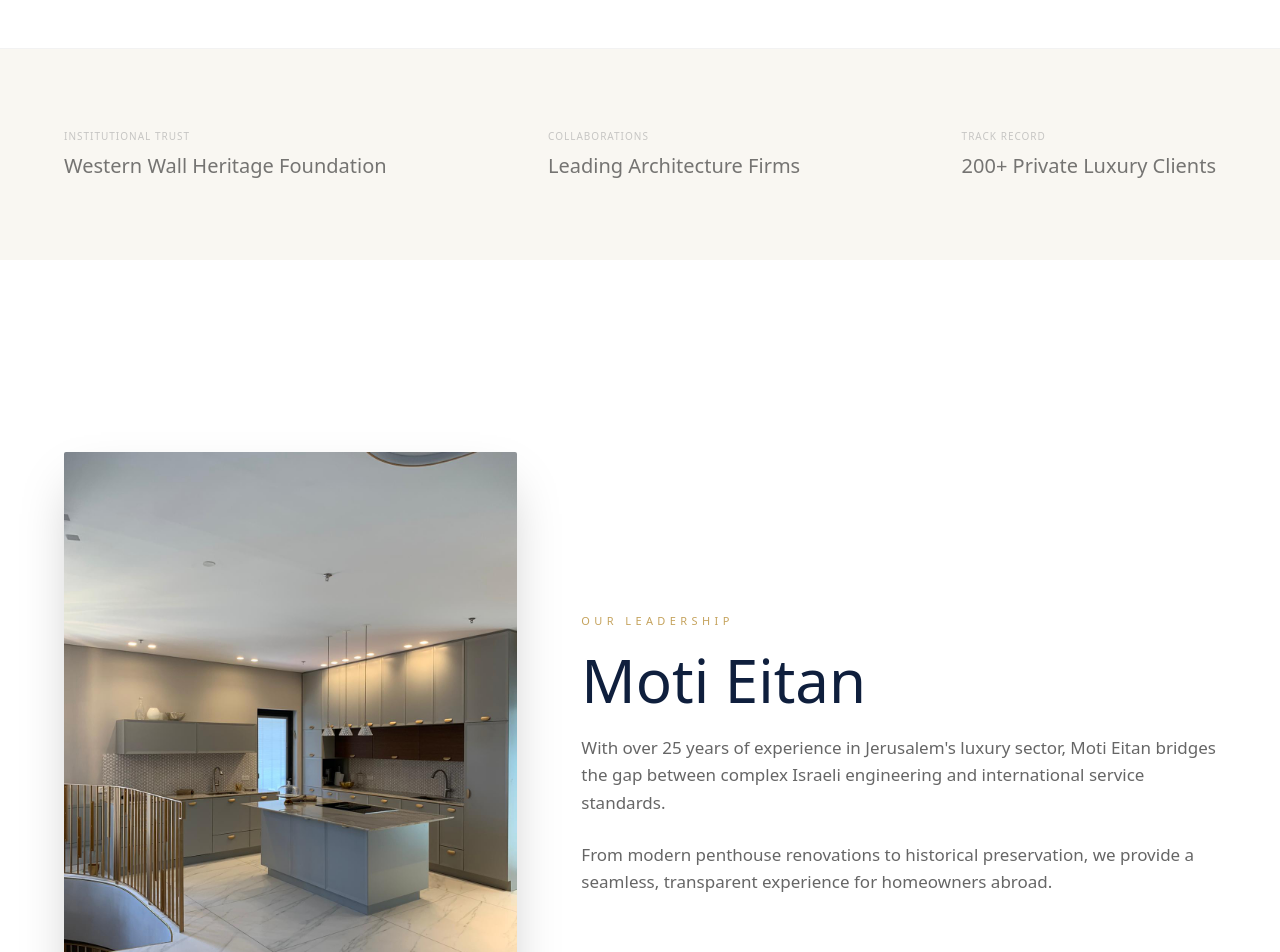
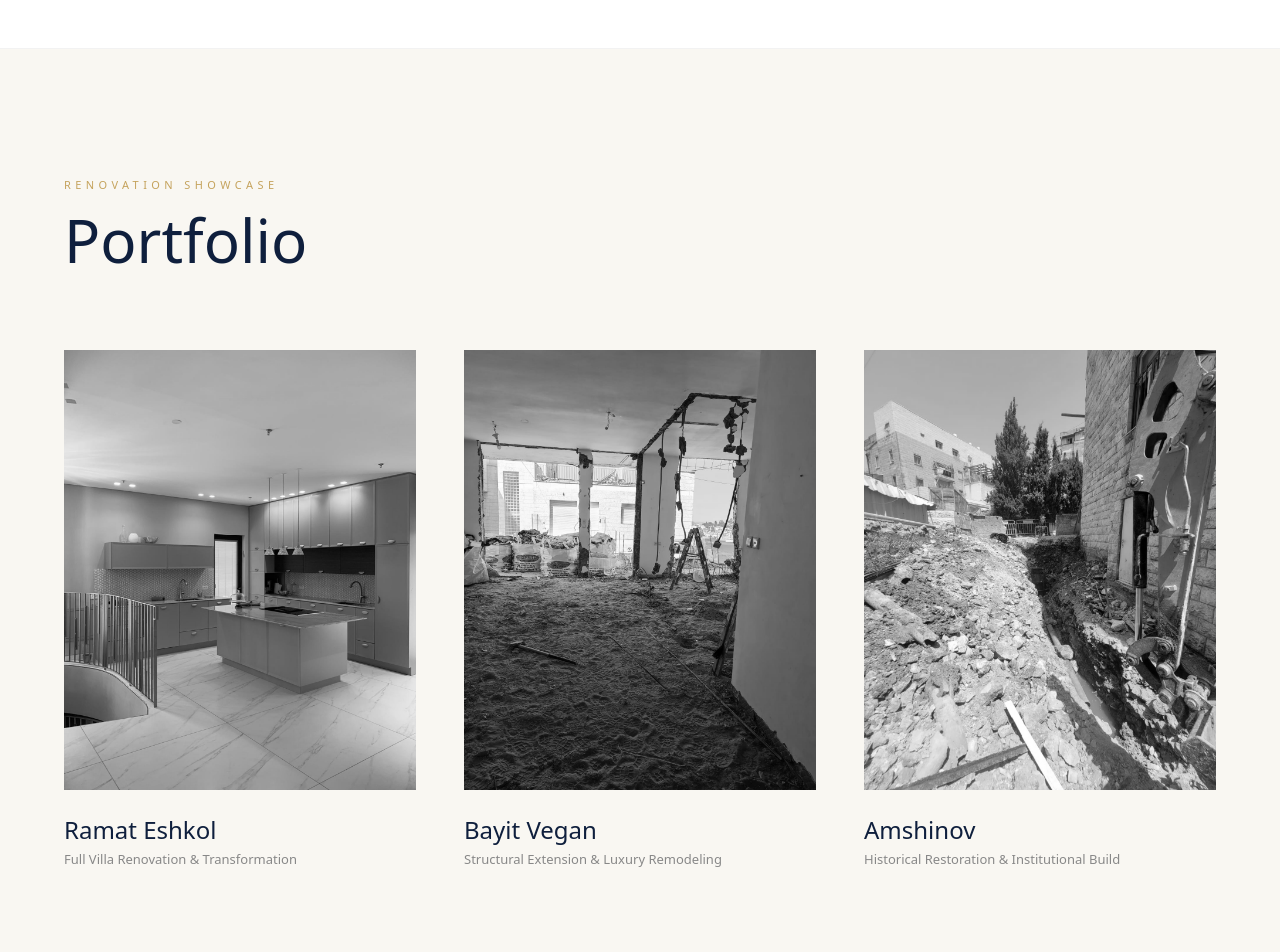
Before and after one commit to chananby/binyan-eitan-site, a Next.js app: page / in a window 1280 px wide. Shown: the part 1100-2052 px from the top of the page. Built offline with nearby package versions, Linux system fonts and the light colour scheme.

Commit message:
Update page.tsx

```diff
--- a/src/app/page.tsx
+++ b/src/app/page.tsx
@@ -18,9 +18,30 @@ const C = {
 };
 
 const PROJECTS = [
-  { title: "Ramat Eshkol", subtitle: "Full Villa Renovation & Transformation", image: "/ramat-eshkol.jpg", images: ["/ramat-eshkol.jpg", ...Array.from({ length: 10 }, (_, i) => `/ramat-eshkol-penthouse-${i + 1}.jpg`)], category: "Renovations" },
-  { title: "Bayit Vegan", subtitle: "Structural Extension & Luxury Remodeling", image: "/bayit-vegan.jpg", images: ["/bayit-vegan.jpg", ...Array.from({ length: 19 }, (_, i) => `/bayit-vegan-${i + 1}.jpg`)], category: "Engineering" },
-  { title: "Amshinov", subtitle: "Historical Restoration & Institutional Build", image: "/amshinov.jpg", images: ["/amshinov.jpg", ...Array.from({ length: 23 }, (_, i) => `/amshinov-${i + 1}.jpg`)], category: "Restoration" },
+  {
+    title: "Ramat Eshkol",
+    subtitle: "Full Villa Renovation & Transformation",
+    image: "/ramat-eshkol.jpg",
+    alt: "Luxury villa renovation and interior remodeling in Jerusalem Ramat Eshkol by Binyan Eitan",
+    images: ["/ramat-eshkol.jpg", ...Array.from({ length: 10 }, (_, i) => `/ramat-eshkol-penthouse-${i + 1}.jpg`)],
+    category: "Renovations"
+  },
+  {
+    title: "Bayit Vegan",
+    subtitle: "Structural Extension & Luxury Remodeling",
+    image: "/bayit-vegan.jpg",
+    alt: "Structural building addition and home extension in Bayit Vegan Jerusalem",
+    images: ["/bayit-vegan.jpg", ...Array.from({ length: 19 }, (_, i) => `/bayit-vegan-${i + 1}.jpg`)],
+    category: "Engineering"
+  },
+  {
+    title: "Amshinov",
+    subtitle: "Historical Restoration & Institutional Build",
+    image: "/amshinov.jpg",
+    alt: "Historical landmark restoration and institutional renovation Jerusalem",
+    images: ["/amshinov.jpg", ...Array.from({ length: 23 }, (_, i) => `/amshinov-${i + 1}.jpg`)],
+    category: "Restoration"
+  },
 ];
 
 /* ─────────────────────────────────────────────
@@ -39,7 +60,7 @@ function Navbar() {
     <motion.header initial={{ y: -100 }} animate={{ y: 0 }} className={`fixed top-0 left-0 right-0 z-[100] transition-all duration-500 ${scrolled ? "bg-white/90 backdrop-blur-md shadow-sm" : "bg-transparent"}`}>
       <nav className="max-w-[1440px] mx-auto px-6 md:px-16 flex items-center justify-between h-20 md:h-24 font-sans">
         <a href="#" className="flex items-center gap-4">
-          <Image src="/logo.jpg" alt="Logo" width={35} height={35} className="rounded-sm" />
+          <Image src="/logo.jpg" alt="Binyan Eitan Logo" width={35} height={35} className="rounded-sm" />
           <div className="flex flex-col">
             <span className="font-playfair text-lg leading-tight">BINYAN EITAN</span>
             <span className="text-[9px] tracking-[0.2em] uppercase text-[#c5a35d]">Renovations & Engineering</span>
@@ -90,7 +111,7 @@ function Hero() {
           </motion.div>
         </div>
         <div className="col-span-12 md:col-span-5 relative aspect-[16/10] md:aspect-auto md:h-[70vh] overflow-hidden rounded-sm shadow-xl z-10">
-          <Image src="/ramat-eshkol.jpg" alt="Luxury Home Renovation Jerusalem" fill className="object-cover" priority />
+          <Image src="/ramat-eshkol.jpg" alt="Luxury apartment renovation in Jerusalem by Binyan Eitan" fill className="object-cover" priority />
         </div>
       </div>
     </section>
@@ -102,32 +123,19 @@ function GlobalService() {
     {
       title: "Remote Management",
       desc: "Stay updated from anywhere in the world with daily reports and video walkthroughs via WhatsApp & Zoom.",
-      icon: (
-        <svg className="w-8 h-8 mb-4 text-[#c5a35d]" fill="none" stroke="currentColor" viewBox="0 0 24 24">
-          <path strokeLinecap="round" strokeLinejoin="round" strokeWidth="1.5" d="M3.055 11H5a2 2 0 012 2v1a2 2 0 002 2 2 2 0 012 2v2.945M8 3.935V5.5A2.5 2.5 0 0010.5 8h.5a2 2 0 012 2 2 2 0 104 0 2 2 0 012-2h1.064M15 20.488V18a2 2 0 012-2h3.064M21 12a9 9 0 11-18 0 9 9 0 0118 0z" />
-        </svg>
-      )
+      icon: <svg className="w-8 h-8 mb-4 text-[#c5a35d]" fill="none" stroke="currentColor" viewBox="0 0 24 24"><path strokeLinecap="round" strokeLinejoin="round" strokeWidth="1.5" d="M3.055 11H5a2 2 0 012 2v1a2 2 0 002 2 2 2 0 012 2v2.945M8 3.935V5.5A2.5 2.5 0 0010.5 8h.5a2 2 0 012 2 2 2 0 104 0 2 2 0 012-2h1.064M15 20.488V18a2 2 0 012-2h3.064M21 12a9 9 0 11-18 0 9 9 0 0118 0z" /></svg>
     },
     {
       title: "International Standards",
       desc: "Engineering and finishes that meet global luxury expectations, ensuring your Jerusalem home feels world-class.",
-      icon: (
-        <svg className="w-8 h-8 mb-4 text-[#c5a35d]" fill="none" stroke="currentColor" viewBox="0 0 24 24">
-          <path strokeLinecap="round" strokeLinejoin="round" strokeWidth="1.5" d="M9 12l2 2 4-4M7.835 4.697a3.42 3.42 0 001.946-.806 3.42 3.42 0 014.438 0 3.42 3.42 0 001.946.806 3.42 3.42 0 013.138 3.138 3.42 3.42 0 00.806 1.946 3.42 3.42 0 010 4.438 3.42 3.42 0 00-.806 1.946 3.42 3.42 0 01-3.138 3.138 3.42 3.42 0 00-1.946.806 3.42 3.42 0 01-4.438 0 3.42 3.42 0 00-1.946-.806 3.42 3.42 0 01-3.138-3.138 3.42 3.42 0 00-.806-1.946 3.42 3.42 0 010-4.438 3.42 3.42 0 00.806-1.946 3.42 3.42 0 013.138-3.138z" />
-        </svg>
-      )
+      icon: <svg className="w-8 h-8 mb-4 text-[#c5a35d]" fill="none" stroke="currentColor" viewBox="0 0 24 24"><path strokeLinecap="round" strokeLinejoin="round" strokeWidth="1.5" d="M9 12l2 2 4-4M7.835 4.697a3.42 3.42 0 001.946-.806 3.42 3.42 0 014.438 0 3.42 3.42 0 001.946.806 3.42 3.42 0 013.138 3.138 3.42 3.42 0 00.806 1.946 3.42 3.42 0 010 4.438 3.42 3.42 0 00-.806 1.946 3.42 3.42 0 01-3.138 3.138 3.42 3.42 0 00-1.946.806 3.42 3.42 0 01-4.438 0 3.42 3.42 0 00-1.946-.806 3.42 3.42 0 01-3.138-3.138 3.42 3.42 0 00-.806-1.946 3.42 3.42 0 010-4.438 3.42 3.42 0 00.806-1.946 3.42 3.42 0 013.138-3.138z" /></svg>
     },
     {
       title: "Engineering Peace of Mind",
       desc: "We handle all local permits, bureaucracy, and structural engineering, providing a stress-free experience from afar.",
-      icon: (
-        <svg className="w-8 h-8 mb-4 text-[#c5a35d]" fill="none" stroke="currentColor" viewBox="0 0 24 24">
-          <path strokeLinecap="round" strokeLinejoin="round" strokeWidth="1.5" d="M9 12h6m-6 4h6m2 5H7a2 2 0 01-2-2V5a2 2 0 012-2h5.586a1 1 0 01.707.293l5.414 5.414a1 1 0 01.293.707V19a2 2 0 01-2 2z" />
-        </svg>
-      )
+      icon: <svg className="w-8 h-8 mb-4 text-[#c5a35d]" fill="none" stroke="currentColor" viewBox="0 0 24 24"><path strokeLinecap="round" strokeLinejoin="round" strokeWidth="1.5" d="M9 12h6m-6 4h6m2 5H7a2 2 0 01-2-2V5a2 2 0 012-2h5.586a1 1 0 01.707.293l5.414 5.414a1 1 0 01.293.707V19a2 2 0 01-2 2z" /></svg>
     }
   ];
-
   return (
     <section className="py-24 bg-white border-b border-black/5 font-sans">
       <div className="max-w-[1440px] mx-auto px-8 md:px-16">
@@ -139,49 +147,6 @@ function GlobalService() {
               <p className="text-sm font-light text-[#666] leading-relaxed">{s.desc}</p>
             </div>
           ))}
-        </div>
-      </div>
-    </section>
-  );
-}
-
-function TrustSection() {
-  return (
-    <div className="py-20 bg-[#f9f7f2] font-sans">
-      <div className="max-w-[1440px] mx-auto px-8 md:px-16">
-        <div className="flex flex-col md:flex-row justify-between items-center gap-12 grayscale opacity-60 text-center md:text-left">
-          <div>
-            <span className="text-[10px] tracking-widest uppercase block mb-2 text-[#c5a35d]">Institutional Trust</span>
-            <div className="font-playfair text-lg md:text-xl">Western Wall Heritage Foundation</div>
-          </div>
-          <div>
-            <span className="text-[10px] tracking-widest uppercase block mb-2 text-[#c5a35d]">Collaborations</span>
-            <div className="font-playfair text-lg md:text-xl">Leading Architecture Firms</div>
-          </div>
-          <div>
-            <span className="text-[10px] tracking-widest uppercase block mb-2 text-[#c5a35d]">Track Record</span>
-            <div className="font-playfair text-lg md:text-xl">200+ Private Luxury Clients</div>
-          </div>
-        </div>
-      </div>
-    </div>
-  );
-}
-
-function Visionary() {
-  return (
-    <section id="visionary" className="py-24 md:py-48 bg-white">
-      <div className="max-w-[1440px] mx-auto px-6 md:px-16 flex flex-col md:flex-row gap-16 items-center">
-        <div className="w-full md:w-5/12 aspect-[3/4] relative overflow-hidden rounded-sm shadow-2xl">
-          <Image src="/ramat-eshkol.jpg" alt="Moti Eitan - Jerusalem Renovation Expert" fill className="object-cover" />
-        </div>
-        <div className="w-full md:w-7/12 font-sans">
-          <span className="text-[11px] tracking-[0.4em] uppercase block mb-5 text-[#c5a35d]">Our Leadership</span>
-          <h2 className="font-playfair text-4xl md:text-6xl mb-6">Moti Eitan</h2>
-          <div className="space-y-6 text-[17px] leading-relaxed font-light text-[#666]">
-            <p>With over 25 years of experience in Jerusalem&apos;s luxury sector, Moti Eitan bridges the gap between complex Israeli engineering and international service standards.</p>
-            <p>From modern penthouse renovations to historical preservation, we provide a seamless, transparent experience for homeowners abroad.</p>
-          </div>
         </div>
       </div>
     </section>
@@ -201,7 +166,7 @@ function Portfolio() {
           {PROJECTS.map((p, i) => (
             <div key={i} className="group cursor-pointer" onClick={() => setActiveProject(p)}>
               <div className="aspect-[4/5] relative overflow-hidden mb-6 bg-white">
-                <Image src={p.image} alt={p.title} fill className="object-cover md:grayscale group-hover:grayscale-0 transition-all duration-700" />
+                <Image src={p.image} alt={p.alt} fill className="object-cover md:grayscale group-hover:grayscale-0 transition-all duration-700" />
               </div>
               <h3 className="font-playfair text-2xl mb-1">{p.title}</h3>
               <p className="text-[13px] text-[#888888] font-light">{p.subtitle}</p>
@@ -209,23 +174,17 @@ function Portfolio() {
           ))}
         </div>
       </div>
-      <AnimatePresence>
-        {activeProject && (
+      <AnimatePresence>{activeProject && (
         <motion.div initial={{ opacity: 0 }} animate={{ opacity: 1 }} exit={{ opacity: 0 }} className="fixed inset-0 z-[200] bg-white overflow-y-auto p-6 pt-24 font-sans">
           <button onClick={() => setActiveProject(null)} className="fixed top-8 left-8 z-[210] uppercase border-b border-black text-xs">Close [X]</button>
           <div className="max-w-[1200px] mx-auto text-center">
             <h2 className="font-playfair text-4xl md:text-7xl mb-8">{activeProject.title}</h2>
-              <div className="grid grid-cols-1 md:grid-cols-2 gap-4">
-                {activeProject.images.map((img: string, i: number) => (
-                  <div key={i} className={`relative bg-[#f9f7f2] ${i === 0 ? 'md:col-span-2 aspect-[16/9]' : 'aspect-square'}`}>
-                    <Image src={img} alt="" fill className="object-cover" />
-                  </div>
-                ))}
-              </div>
+            <div className="grid grid-cols-1 md:grid-cols-2 gap-4">{activeProject.images.map((img: string, j: number) => (
+              <div key={j} className={`relative bg-[#f9f7f2] ${j === 0 ? 'md:col-span-2 aspect-[16/9]' : 'aspect-square'}`}><Image src={img} alt={activeProject.title} fill className="object-cover" /></div>
+            ))}</div>
           </div>
         </motion.div>
-        )}
-      </AnimatePresence>
+      )}</AnimatePresence>
     </section>
   );
 }
@@ -245,10 +204,7 @@ function Contact() {
         <div>
           <span className="text-[11px] tracking-[0.45em] uppercase block mb-6 text-[#c5a35d]">Inquiries</span>
           <h2 className="font-playfair text-4xl md:text-7xl mb-10 leading-tight">Start Your <br />Renovation</h2>
-          <div className="space-y-4 text-base md:text-lg">
-            <p>+972-58-500-8447</p>
-            <p className="text-[#666] text-xs uppercase tracking-widest">office@binyaneitan.com</p>
-          </div>
+          <div className="space-y-4 text-base md:text-lg"><p>+972-58-500-8447</p><p className="text-[#666] text-xs uppercase tracking-widest">office@binyaneitan.com</p></div>
         </div>
         <div className="bg-white p-8 md:p-16 text-black">
           {!submitted ? (
@@ -258,12 +214,43 @@ function Contact() {
               <textarea name="message" placeholder="Describe your project..." rows={3} className="w-full border-b border-black/10 py-4 outline-none focus:border-[#c5a35d] transition-all resize-none bg-transparent"></textarea>
               <button type="submit" className="w-full bg-[#1a1a1a] text-white py-5 text-[11px] tracking-[0.2em] uppercase hover:bg-[#c5a35d] transition-all">Request Consultation</button>
             </form>
-          ) : (
-            <div className="text-center py-10"><h3 className="font-playfair text-2xl">Thank You. We will contact you shortly.</h3></div>
-          )}
+          ) : ( <div className="text-center py-10"><h3 className="font-playfair text-2xl">Thank You. We will contact you shortly.</h3></div> )}
         </div>
       </div>
     </section>
+  );
+}
+
+function Footer() {
+  const [modal, setModal] = useState<string | null>(null);
+  return (
+    <footer className="py-12 bg-[#1a1a1a] text-center border-t border-white/5 font-sans">
+      <div className="max-w-[1440px] mx-auto px-8 flex flex-col items-center gap-6">
+        <p className="text-[9px] tracking-[0.4em] uppercase text-[#555]">© 2026 BINYAN EITAN. ALL RIGHTS RESERVED.</p>
+        <div className="flex gap-6 text-[10px] text-gray-500 underline underline-offset-4">
+          <button onClick={() => setModal('accessibility')}>Accessibility</button>
+          <button onClick={() => setModal('privacy')}>Privacy Policy</button>
+        </div>
+      </div>
+      <AnimatePresence>{modal && (
+        <motion.div initial={{ opacity: 0 }} animate={{ opacity: 1 }} exit={{ opacity: 0 }} className="fixed inset-0 z-[300] bg-black/80 flex items-center justify-center p-6">
+          <div className="bg-white p-8 md:p-12 max-w-2xl w-full max-h-[80vh] overflow-y-auto text-left rounded-sm relative">
+            <button onClick={() => setModal(null)} className="absolute top-4 right-4 text-black font-bold">X</button>
+            {modal === 'accessibility' ? (
+              <div>
+                <h2 className="font-playfair text-2xl mb-4">Accessibility Statement</h2>
+                <p className="text-sm leading-relaxed">We are committed to making our website accessible to all individuals. This site adheres to WCAG 2.1 guidelines. If you encounter any issues, please contact us at office@binyaneitan.com.</p>
+              </div>
+            ) : (
+              <div>
+                <h2 className="font-playfair text-2xl mb-4">Privacy Policy</h2>
+                <p className="text-sm leading-relaxed">Data collected via our contact form is used strictly for response purposes. We do not sell or share your data with third parties.</p>
+              </div>
+            )}
+          </div>
+        </motion.div>
+      )}</AnimatePresence>
+    </footer>
   );
 }
 
@@ -273,13 +260,10 @@ export default function Home() {
       <Navbar />
       <Hero />
       <GlobalService />
-      <TrustSection />
-      <Visionary />
       <Portfolio />
       <Contact />
-      <footer className="py-12 bg-[#1a1a1a] text-center border-t border-white/5">
-        <p className="text-[9px] tracking-[0.4em] uppercase text-[#555]">© 2026 BINYAN EITAN. ALL RIGHTS RESERVED.</p>
-      </footer>
+      <Footer />
+      <a href="https://wa.me/972585008447" target="_blank" className="fixed bottom-6 right-6 z-[90] w-12 h-12 bg-[#25D366] rounded-full flex items-center justify-center text-white shadow-2xl"><svg className="w-6 h-6" fill="currentColor" viewBox="0 0 24 24"><path d="M17.472 14.382c-.297-.149-1.758-.867-2.03-.967-.273-.099-.471-.148-.67.15-.197.297-.767.966-.94 1.164-.173.199-.347.223-.644.075-.297-.15-1.255-.463-2.39-1.475-.883-.788-1.48-1.761-1.653-2.059-.173-.297-.018-.458.13-.606.134-.133.298-.347.446-.52.149-.174.198-.298.298-.497.099-.198.05-.371-.025-.52-.075-.149-.669-1.612-.916-2.207-.242-.579-.487-.5-.669-.51-.173-.008-.371-.01-.57-.01-.198 0-.52.074-.792.372-.272.297-1.04 1.016-1.04 2.479 0 1.462 1.065 2.875 1.213 3.074.149.198 2.096 3.2 5.077 4.487.709.306 1.262.489 1.694.625.712.227 1.36.195 1.871.118.571-.085 1.758-.719 2.006-1.413.248-.694.248-1.289.173-1.413-.074-.124-.272-.198-.57-.347m-5.421 7.403h-.004a9.87 9.87 0 01-5.031-1.378l-.361-.214-3.741.982.998-3.648-.235-.374a9.86 9.86 0 01-1.51-5.26c.001-5.45 4.436-9.884 9.888-9.884 2.64 0 5.122 1.03 6.988 2.898a9.825 9.825 0 012.893 6.994c-.003 5.45-4.437 9.884-9.885 9.884m8.413-18.297A11.815 11.815 0 0012.05 0C5.495 0 .16 5.335.157 11.892c0 2.096.547 4.142 1.588 5.945L.057 24l6.305-1.654a11.882 11.882 0 005.683 1.448h.005c6.554 0 11.89-5.335 11.893-11.893a11.821 11.821 0 00-3.48-8.413z"/></svg></a>
     </main>
   );
 }
```
Lines whose indentation alone changed are shown as unchanged.
